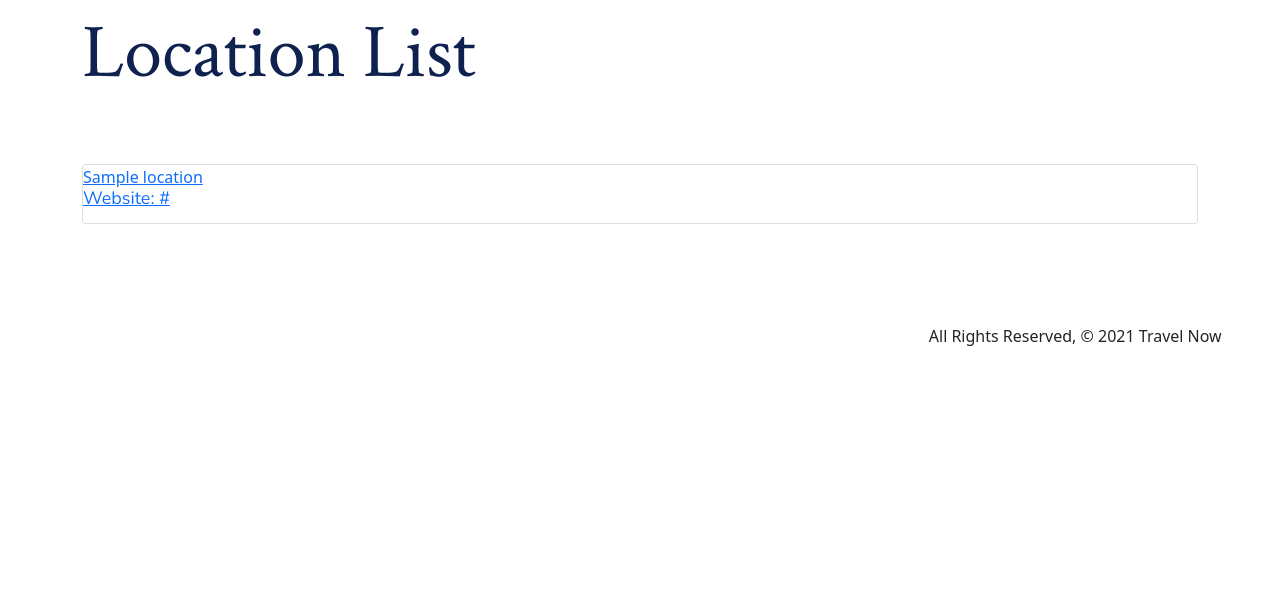
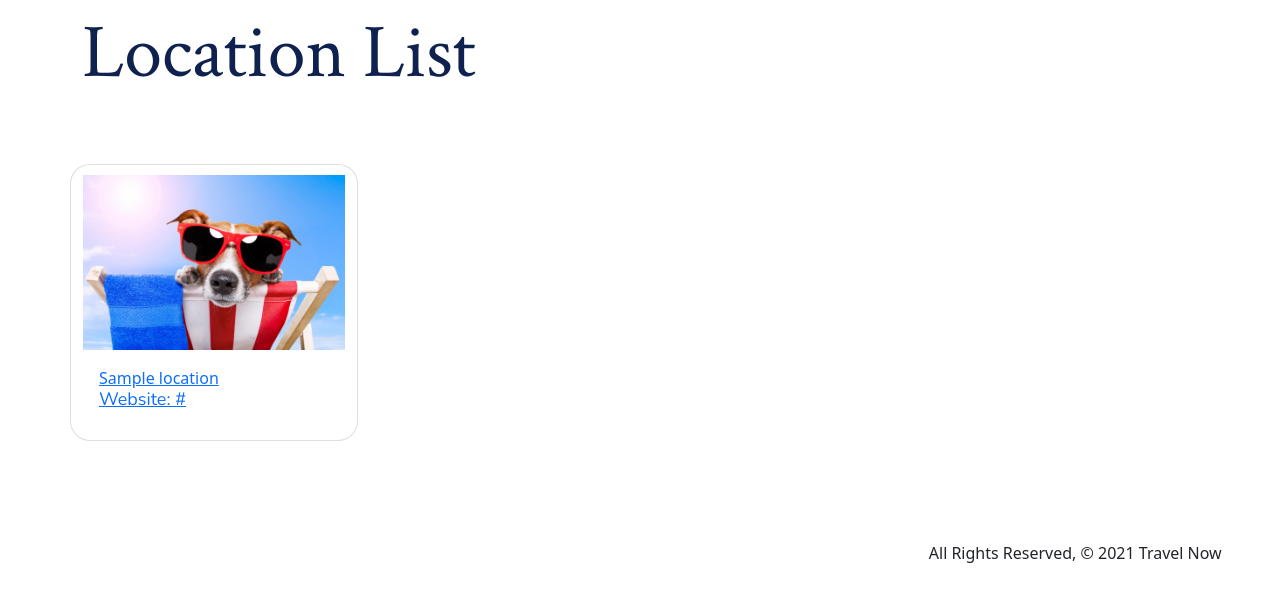
Before and after one commit to oselim14/travel-now, a Django app: page /locations/ in a window 1280 px wide. Shown: the part 73-675 px from the top of the page. Run offline with Django 3.2, Linux system fonts and the light colour scheme; tables that the repository leaves empty hold one stand-in row (values such as "Sample post"); some libraries are stand-ins or nearby versions.

Commit message:
added basic card css on location list

```diff
--- a/main_app/static/css/style.css
+++ b/main_app/static/css/style.css
@@ -55,3 +55,13 @@ body {
   .btn.btn-primary {
     background-color: #f18911;
   }
+
+  .card-img-top {
+    padding-top: 10px;
+    width: 100%;
+  }
+
+  .card {
+    margin-right: 25px;
+    border-radius: 1.25rem;
+  }
--- a/main_app/templates/main_app/location_list.html
+++ b/main_app/templates/main_app/location_list.html
@@ -1,17 +1,20 @@
 {% extends 'base.html' %}
 {% block content %}
+{% load static %}
 
 <h1>Location List</h1>
 
 {% for location in location_list %}
+<div class="card" style="width: 18rem;">
   <a href="{% url 'locations_detail' location.id %}">
-    <div class="card">
-        <div class="card-content">
-            <span class="card-title">{{ location.name }}</span>
-            <p>Website: {{ location.website }}</p>
-        </div>
+    <img class="card-img-top" src="{% static '/img/placeholder-img.jpeg' %}" alt="img">
+    <div class="card-body">
+      <span class="card-title">{{ location.name }}</span>
+      <p>Website: {{ location.website }}</p>
     </div>
   </a>
+</div>
+
 {% endfor %}
 
 {% endblock %}
```
Also changed, not shown: main_app/static/img/login-img.png (added), main_app/static/img/placeholder-img.jpeg (added).
